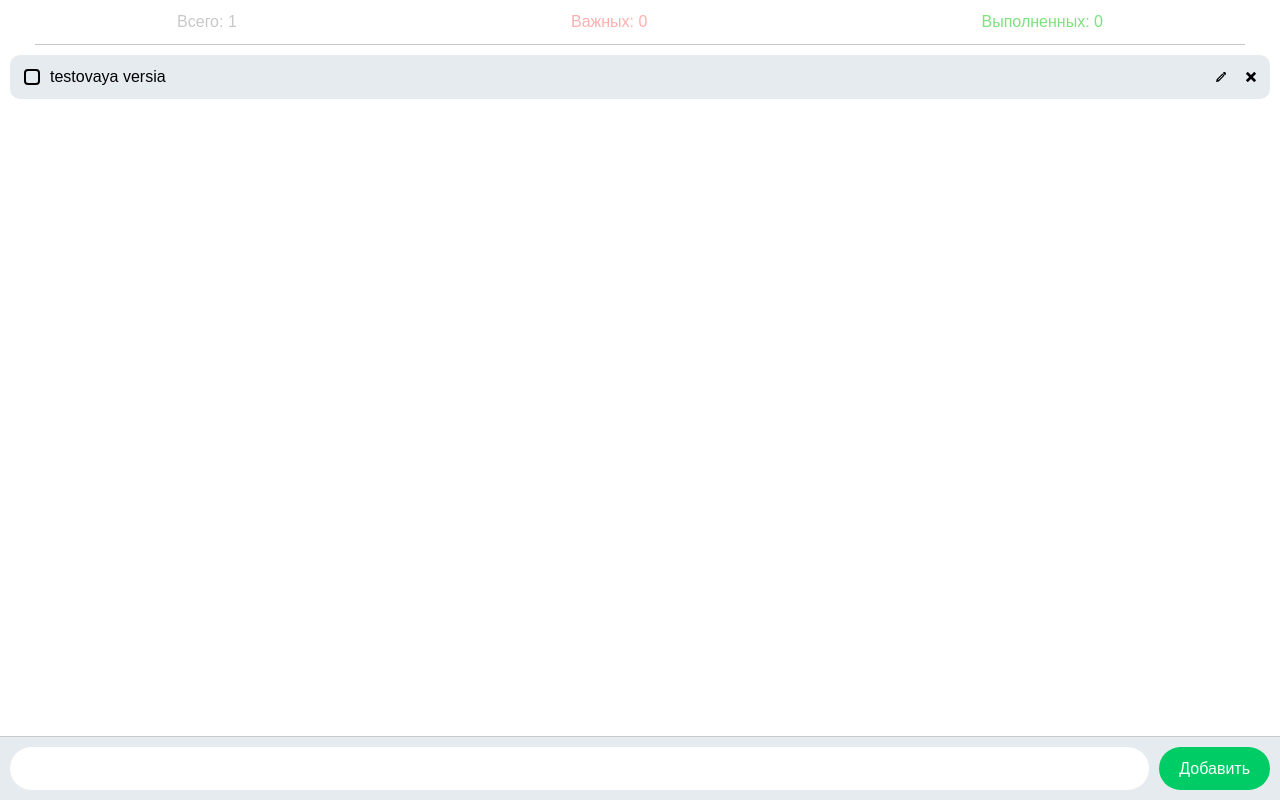
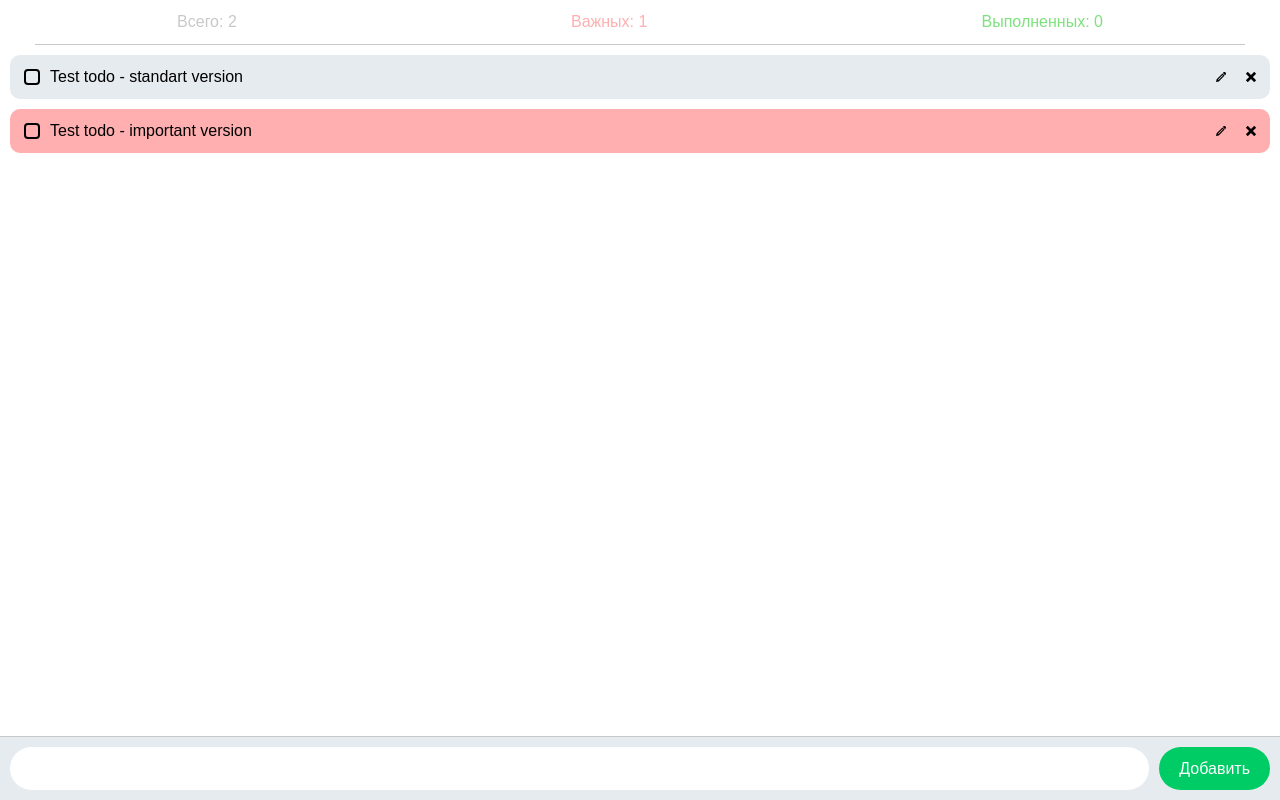
Before and after one commit to kozubskyi/todo-app, a React (Create React App) app: page / in a window 1280 px wide. Built offline with nearby package versions, Linux system fonts and the light colour scheme.

Commit message:
сделал основной функционал

```diff
--- a/src/App.js
+++ b/src/App.js
@@ -13,7 +13,10 @@ import TodoCreator from './components/TodoCreator/TodoCreator';
 
 class App extends Component {
   state = {
-    todos: [{ id: 'sdfg', text: 'testovaya versia', type: 'standart', completed: false }],
+    todos: [
+      { id: 'id-1', text: 'Test todo - standart version', type: 'standart', completed: false },
+      { id: 'id-2', text: 'Test todo - important version', type: 'important', completed: false },
+    ],
   };
 
   componentDidMount() {
```
